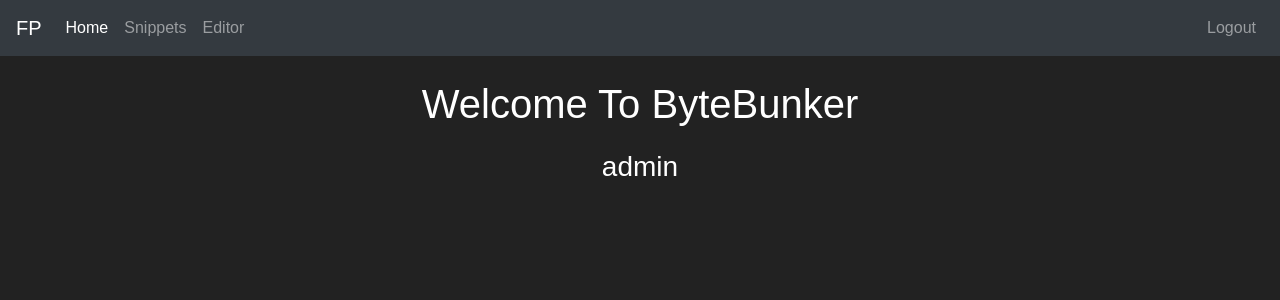
After one commit to bayusegara27/fp-web-python, a Flask app: page /home in a window 1280 px wide. The commit adds this page. Shown: the top 300 px of the page. Run offline with Flask 3, Linux system fonts and the light colour scheme; a user stored in the database is signed in; some libraries are stand-ins or nearby versions.

Commit message:
modified:   app.py 	modified:   templates/edit_snippet.html 	modified:   templates/editor.html 	new file:   templates/home.html 	modified:   templates/snippets.html

```diff
--- a/app.py
+++ b/app.py
@@ -48,7 +48,7 @@ def login():
 
         if user and user.password == hashlib.md5(password.encode()).hexdigest():
             login_user(user)
-            return redirect(url_for('snippets'))
+            return redirect(url_for('home'))
         else:
             flash('Invalid email or password', 'error')
     return render_template('login.html')
@@ -75,6 +75,12 @@ def register():
             return redirect(url_for('login'))
 
     return render_template('register.html')
+
+@app.route('/home')
+@login_required
+def home():
+    username = current_user.username
+    return render_template('home.html', username=username)
 
 @app.route('/snippets', methods=['GET', 'POST'])
 @login_required
--- /dev/null
+++ b/templates/home.html
@@ -0,0 +1,39 @@
+<!DOCTYPE html>
+<html>
+<head>
+    <title>Home</title>
+    <link rel="stylesheet" href="https://maxcdn.bootstrapcdn.com/bootstrap/4.5.2/css/bootstrap.min.css">
+    <link rel="stylesheet" href="/static/style-snippet.css">
+</head>
+<body>
+    <!-- navbar -->
+    <nav class="navbar navbar-expand-lg navbar-dark bg-dark">
+        <a class="navbar-brand" href="/home">FP</a>
+        <div class="collapse navbar-collapse" id="navbarNav">
+            <ul class="navbar-nav">
+                <li class="nav-item active">
+                    <a class="nav-link" href="/home">Home</a>
+                </li>
+                <li class="nav-item">
+                    <a class="nav-link" href="/snippets">Snippets</a>
+                </li>
+                <li class="nav-item">
+                    <a class="nav-link" href="/editor">Editor</a>
+                </li>
+            </ul>
+            <ul class="navbar-nav ml-auto">
+                <li class="nav-item">
+                    <a class="nav-link" href="/logout">Logout</a>
+                </li>
+            </ul>
+        </div>
+    </nav>
+    <!-- container snippet -->
+    <div class="container mt-4">
+        <center>
+            <h1>Welcome To ByteBunker</h1>
+            <h3>{{ username }}</h3>
+        </center>
+     </div>
+</body>
+</html>
```
Also changed, not shown: templates/edit_snippet.html (+6 -1 lines), templates/editor.html (+5 -2 lines), templates/snippets.html (+6 -3 lines), instance/database.db (added).
